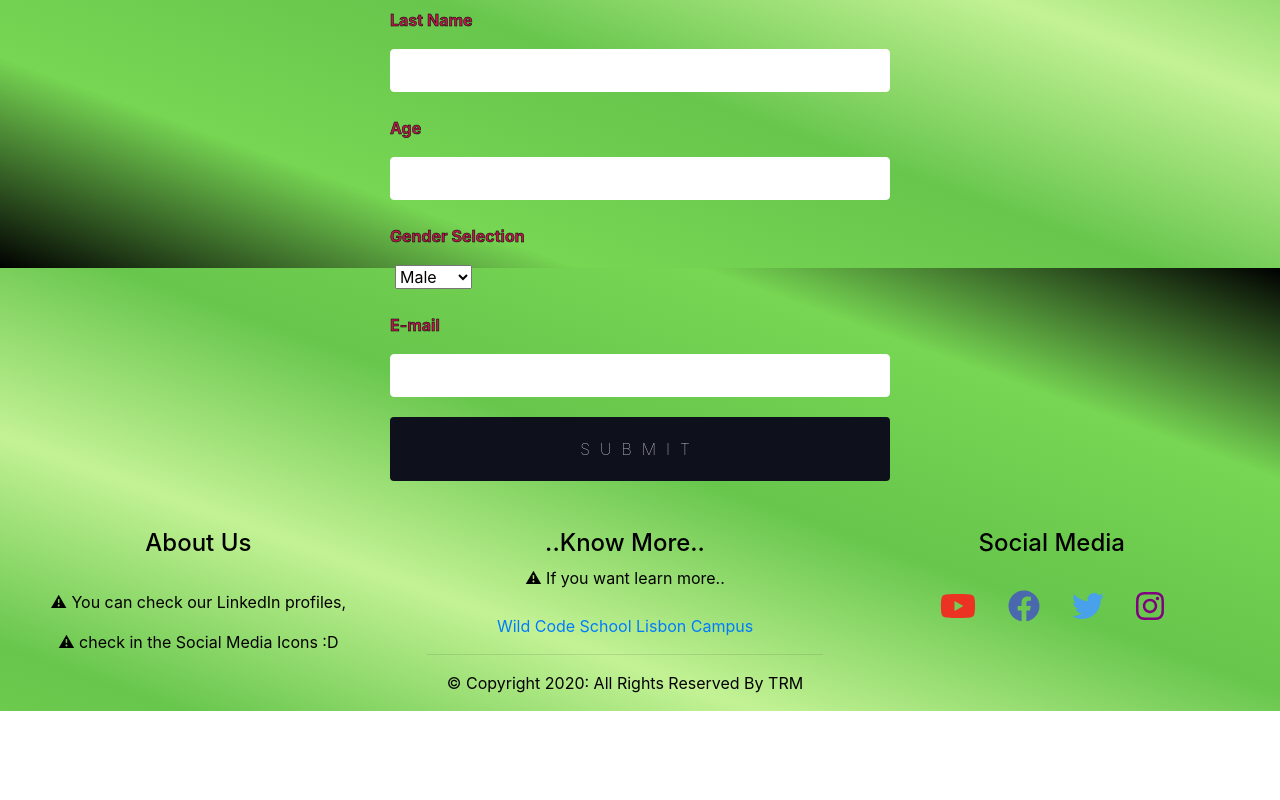
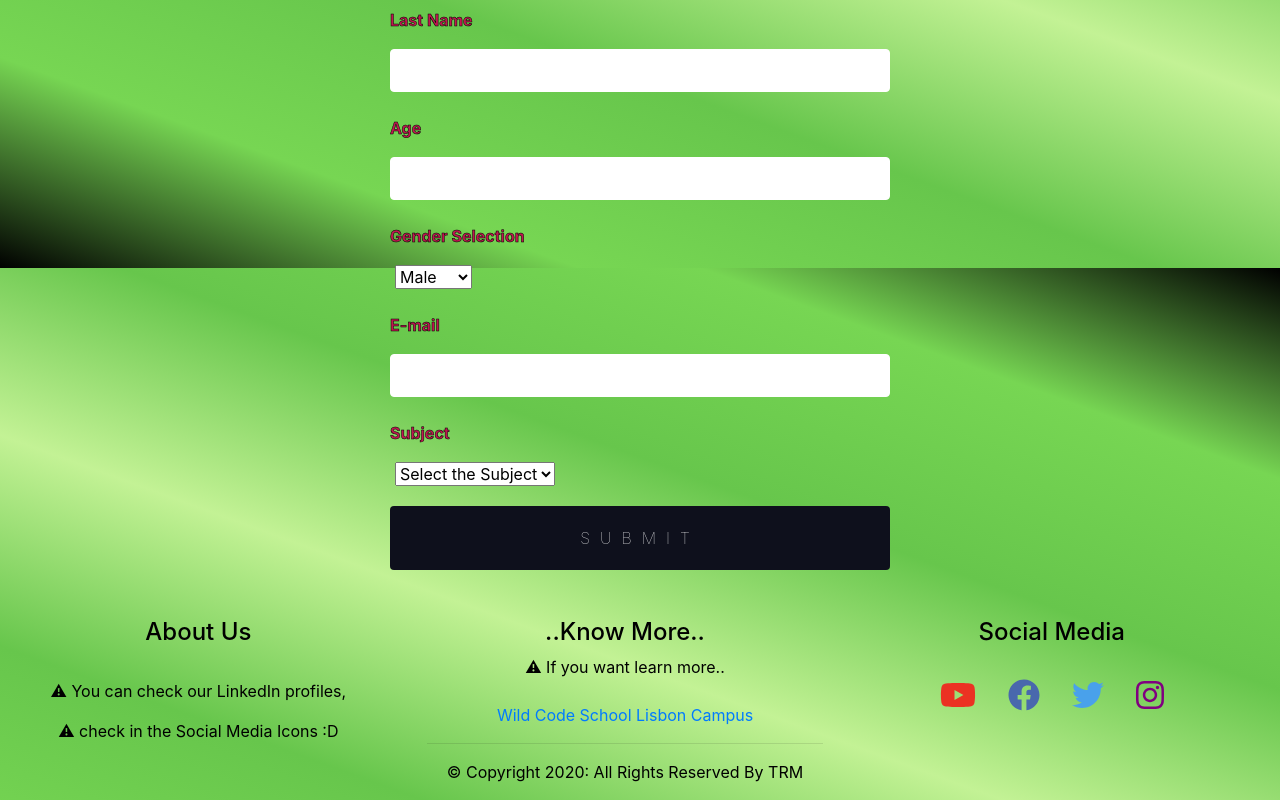
Before and after one commit to TRM-WCSLisbon/ricky_morty_react_app, a React (Create React App) app: page /contactus in a window 1280 px wide. Shown: the part 532-1332 px from the top of the page. Before the commit the page ends 1243 px from the top, so only its background shows below. Built offline with nearby package versions, Linux system fonts and the light colour scheme.

Commit message:
resolve contact us bug

```diff
--- a/src/components/Contact/ContactForm.jsx
+++ b/src/components/Contact/ContactForm.jsx
@@ -18,6 +18,7 @@ const SignupSchema = yup.object().shape({
     .max(420, 'You must be at most 420 years'),
   email: yup.string().required(),
   gender: yup.string().required(),
+  subject: yup.string().required(),
 });
 
 function ContactForm() {
@@ -67,6 +68,14 @@ function ContactForm() {
           <input type="email" name="email" ref={register} />
           {errors.email && <p>{errors.email.message}</p>}
         </div>
+        <div style={{ marginBottom: 0 }}>
+          <label>Subject</label>
+          <select name="subject" ref={register} style={{ marginLeft: 5 }}>
+            <option value="">Select the Subject</option>
+            <option value="Collaborator">Be a Collaborator</option>
+            <option value="Bug">Report a bug</option>
+          </select>
+        </div>
         {/* <label>Subject</label> */}
         {/* <Controller
         name="Subject"
```
